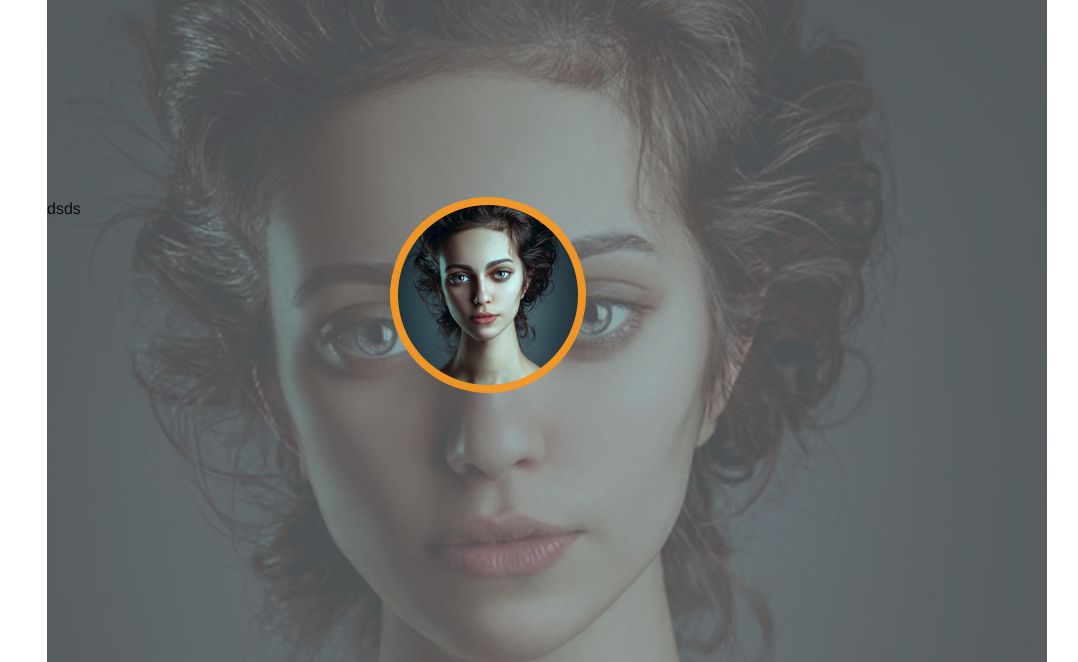
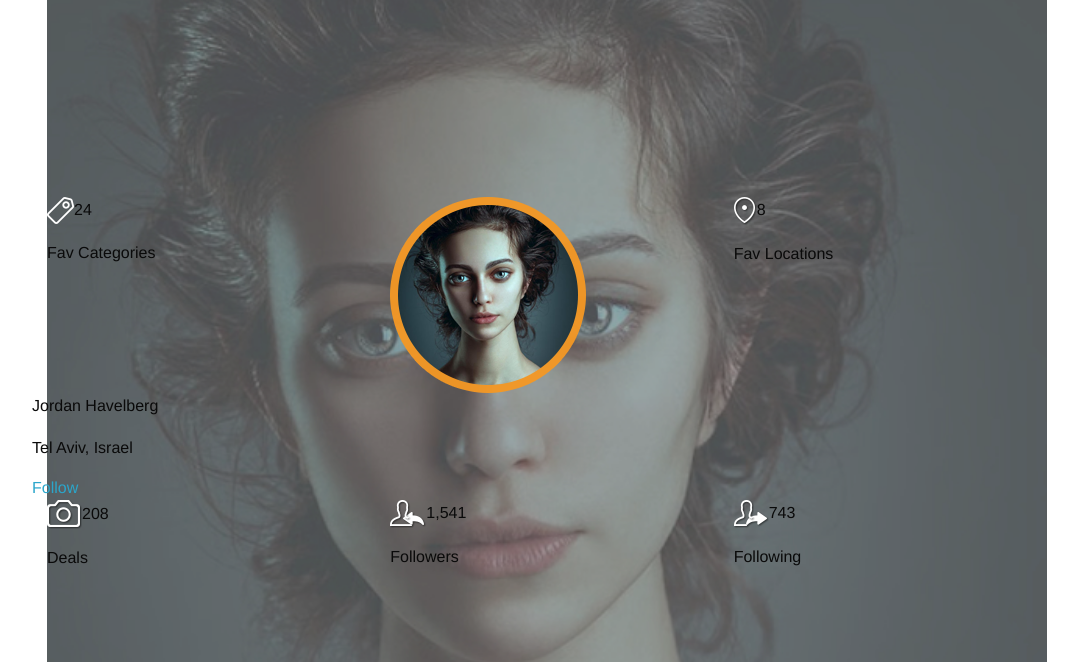
Before and after one commit to EduhG/jordan-harvelberg, a plain HTML site: page index.html in a window 1280 px wide. Shown: the part 138-800 px from the top of the page, without its empty margins (93-1171 px from the left). Drawn offline with Linux system fonts and the light colour scheme.

Commit message:
Added small icons

```diff
--- a/css/app.css
+++ b/css/app.css
@@ -13,13 +13,16 @@ html, body {
 }
 
 .bg-image {
-    background: url(../images/bg.jpg);
+/*    background: url(../images/bg.jpg);*/
     background-size: cover;
-    height: 800px;
+    height: auto;
     padding: 0px;
+    position: relative;
 }
 
 .content {
+    position: absolute;
+    top: 0;
     height: 100%;
     width: 100%;
     background: rgba(255, 255, 255, 0.3);
--- a/index.html
+++ b/index.html
@@ -21,24 +21,48 @@
 
         <div class="row">
             <div class="large-12 columns bg-image">
+                <img src="images/bg.jpg" height="auto" width="100%" />
                 <div class="content">
-                    <div class="row">
+                    <div class="row bg-details">
                         <div class="large-4 medium-4 columns">
-                            dsds
+                            <p><i><img src ="images/favcategories.png" /></i>24</p>
+                            <p>Fav Categories</p>
                         </div>
                         <div class="large-4 medium-4 columns">
                             <div class="small-bg-image">
                                 <img src="images/img.png" />
                             </div>
                         </div>
-                        <div class="large-4 medium-4 columns"></div>
+                        <div class="large-4 medium-4 columns">
+                            <p><i><img src ="images/favlocations.png" /></i>8</p>
+                            <p>Fav Locations</p>
+                        </div>
                     </div>
+
+                    <div class="row">
+                        <p>Jordan Havelberg</p>
+                        <p>Tel Aviv, Israel</p>
+
+                        <a href="#">Follow</a>
+                    </div>
+
+                    <div class="row">
+                        <div class="large-4 medium-4 columns">
+                            <p><i><img src ="images/deals.png" /></i>208</p>
+                            <p>Deals</p>
+                        </div>
+                        <div class="large-4 medium-4 columns">
+                            <p><i><img src ="images/followers.png" /></i>1,541</p>
+                            <p>Followers</p>
+                        </div>
+                        <div class="large-4 medium-4 columns">
+                            <p><i><img src ="images/following.png" /></i>743</p>
+                            <p>Following</p>
+                        </div>
+                    </div>
+
                 </div>
             </div>
-        </div>
-
-        <div class="row">
-
         </div>
 
     <script src="js/vendor/jquery.js"></script>
```
